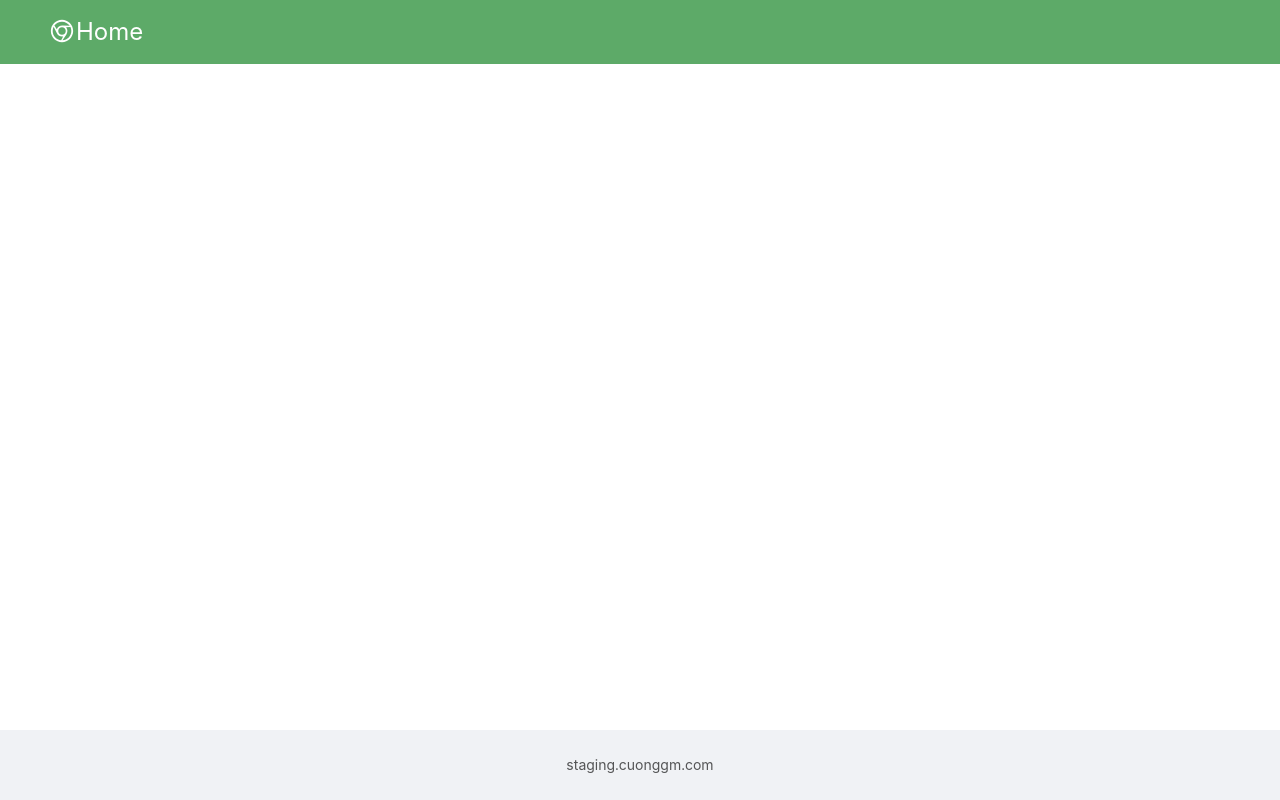
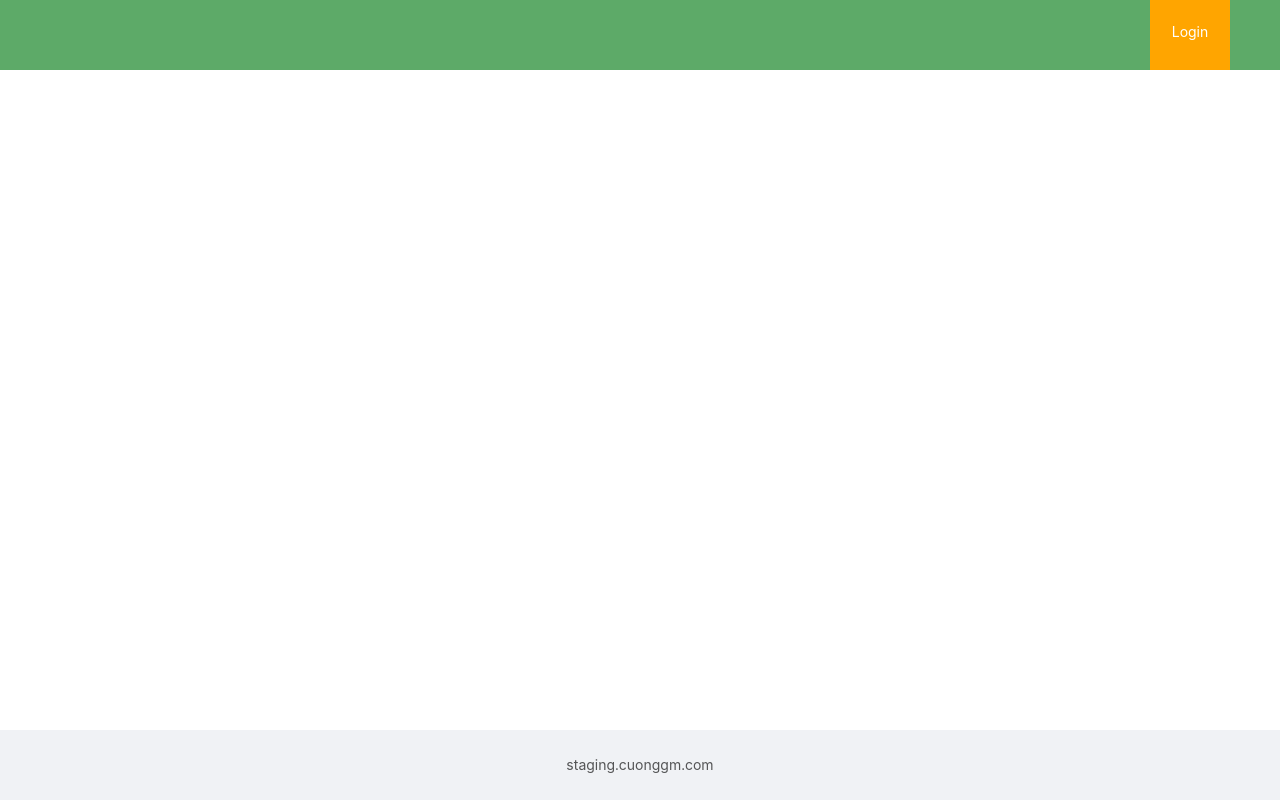
Before and after one commit to cuonggm/antd-demo, a React (Create React App) app: page / in a window 1280 px wide. Built offline with nearby package versions, Linux system fonts and the light colour scheme.

Commit message:
Edit header

```diff
--- a/src/App.css
+++ b/src/App.css
@@ -1,4 +1,4 @@
-@import 'antd-theme/antd-customized.css';
+@import "antd-theme/antd-customized.css";
 
 .App {
   text-align: center;
--- a/src/App.js
+++ b/src/App.js
@@ -1,21 +1,20 @@
 import "./antd-theme/antd-customized.css";
 import { BrowserRouter, Link, Route, Switch } from "react-router-dom";
-import { Layout } from "antd";
-import { ChromeOutlined } from "@ant-design/icons";
+import { Layout, Menu } from "antd";
 import Login from "./pages/Login/Login";
+import styles from "./App.module.css"
 
 // Do not import. Just get from Layout
 const { Content, Header, Footer } = Layout;
 
 function App() {
+  const headerBackgroundColor = "#5DAA68";
+
   return (
     <BrowserRouter>
       <Layout style={{ height: "100vh" }}>
-        <Header style={{ backgroundColor: "#5DAA68", color: "#FAF1CF" }}>
-          <Link to="/" style={{ color: "white", fontSize: "18pt" }}>
-            <ChromeOutlined style={{ marginRight: "2px" }} />
-            Home
-          </Link>
+        <Header style={{ backgroundColor: headerBackgroundColor, height: "70px" }}>
+          <Link to="/login" className={styles.headerItem}>Login</Link>
         </Header>
         <Layout>
           {/* <Sider
--- /dev/null
+++ b/src/App.module.css
@@ -0,0 +1,12 @@
+.headerItem {
+  background-color: orange;
+  color: white;
+  height: 70px;
+  width: 80px;
+  text-align: center;
+  float: right;
+}
+
+.headerItem:hover {
+  color: #5daa68;
+}
```
